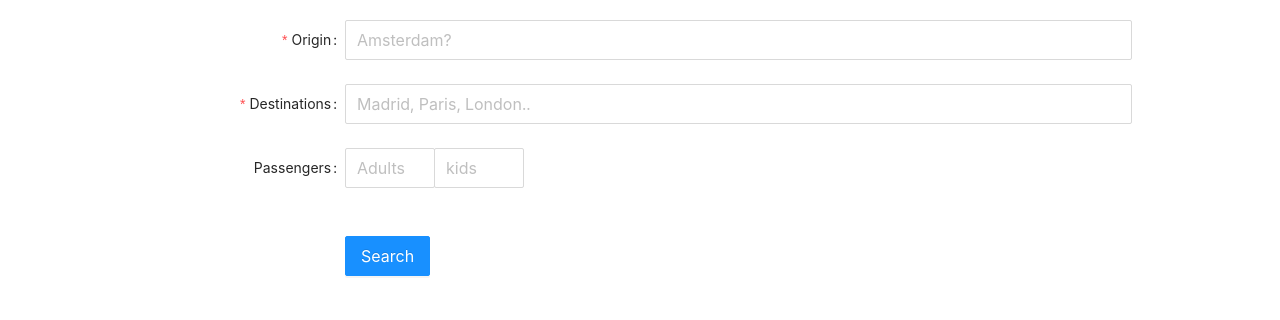
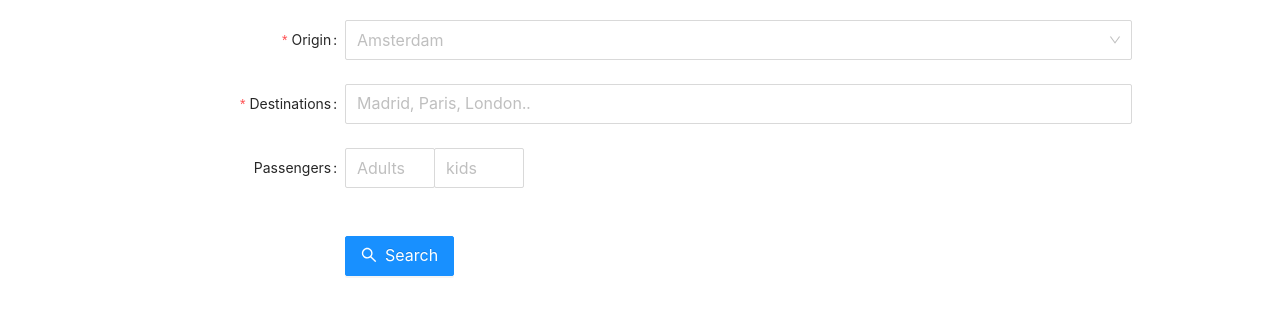
Before and after one commit to marcosmiani/fliyingcloud, a React (Create React App) app: page / in a window 1280 px wide. Shown: the top 320 px of the page. Built offline with nearby package versions, Linux system fonts and the light colour scheme.

Commit message:
Add multiple location search boxes

```diff
--- a/package.json
+++ b/package.json
@@ -9,6 +9,7 @@
     "@testing-library/react": "^11.1.0",
     "@testing-library/user-event": "^12.1.10",
     "antd": "^4.8.0",
+    "lodash": "^4.17.20",
     "moment": "^2.29.1",
     "react": "^17.0.1",
     "react-dom": "^17.0.1",
--- /dev/null
+++ b/src/Search/SelectBox.js
@@ -0,0 +1,54 @@
+import React from 'react'
+import { Select, Spin } from 'antd'
+import { CompassOutlined } from '@ant-design/icons'
+import debounce from 'lodash/debounce'
+import { useDispatch, useSelector } from 'react-redux'
+import { searchLocation } from './state'
+const { Option } = Select
+
+function NotFound () {
+  return (
+    <div style={{ textAlign: 'center' }}>
+      <CompassOutlined style={{ fontSize: 20 }} />
+      <p>Destination Not Found</p>
+    </div>
+  )
+}
+
+function RemoteSelect (props) {
+  const { searchType = 'origins', searchMode, ...restProps } = props
+
+  const dispatch = useDispatch()
+  const searchLoading = useSelector(state => state.search.locations[searchType].loading)
+  const searchError = useSelector(state => state.search.locations[searchType].error)
+  const searchResults = useSelector(state => state.search.locations[searchType].items)
+
+  const fetchUser = debounce(value => {
+    dispatch(searchLocation[searchType]({ term: value }))
+  }, 500)
+
+  return (
+    <Select
+      mode={searchMode}
+      labelInValue
+      showSearch
+      loading={searchLoading}
+      notFoundContent={
+        searchLoading // if Loading
+          ? <Spin size='small' />
+          : searchError // if error
+            ? <NotFound />
+            : null
+      }
+      filterOption={false}
+      onSearch={fetchUser}
+      {...restProps}
+    >
+      {searchResults.map(d => (
+        <Option key={d.code} value={d.code}>{d.name}</Option>
+      ))}
+    </Select>
+  )
+}
+
+export default RemoteSelect
--- a/src/Search/index.js
+++ b/src/Search/index.js
@@ -1,8 +1,9 @@
 import { Form, Input, Button, InputNumber } from 'antd'
-// import { KeyOutlined } from '@ant-design/icons'
-import { useDispatch } from 'react-redux'
+import { SearchOutlined, LoadingOutlined } from '@ant-design/icons'
+import { useDispatch, useSelector } from 'react-redux'
 // import styled from 'styled-components'
 import { searchFlights } from './state'
+import SelectBox from './SelectBox'
 
 const layout = {
   labelCol: {
@@ -24,6 +25,7 @@ const tailLayout = {
 
 function Search () {
   const dispatch = useDispatch()
+  const searchLoading = useSelector(state => state.search.flights.loading)
 
   // const accuWeatherTokenState = useSelector(state => state.tokens.accuWeatherToken)
   // const tequilaKiwiTokenState = useSelector(state => state.tokens.tequilaKiwiToken)
@@ -50,14 +52,14 @@ function Search () {
         name='origin'
         rules={[{ required: true, message: 'Please input your origin!' }]}
       >
-        <Input placeholder='Amsterdam?' />
+        <SelectBox allowClear searchType='origins' placeholder='Amsterdam' />
       </Form.Item>
       <Form.Item
         label='Destinations'
         name='destinations'
         rules={[{ required: true, message: 'Please input your destinations!' }]}
       >
-        <Input placeholder='Madrid, Paris, London..' />
+        <SelectBox allowClear searchType='destinations' searchMode='multiple' placeholder='Madrid, Paris, London..' />
       </Form.Item>
       <Form.Item label='Passengers'>
         <Input.Group compact>
@@ -80,7 +82,12 @@ function Search () {
         </Input.Group>
       </Form.Item>
       <Form.Item {...tailLayout}>
-        <Button type='primary' htmlType='submit'>
+        <Button
+          type='primary'
+          htmlType='submit'
+          disabled={searchLoading}
+          icon={searchLoading ? <LoadingOutlined /> : <SearchOutlined />}
+        >
           Search
         </Button>
       </Form.Item>
--- a/src/Search/state.js
+++ b/src/Search/state.js
@@ -3,14 +3,7 @@ import { fetch } from 'whatwg-fetch'
 import moment from 'moment'
 import URI from 'urijs'
 
-export const origin = createSlice({
-  name: 'origin',
-  initialState: false,
-  reducers: {
-    set: (state, { payload }) => payload || state
-  }
-})
-
+// UTILITY FUNCTIONS
 function checkStatus (response) {
   if (response.status >= 200 && response.status < 300) {
     return response
@@ -25,6 +18,79 @@ function parseJSON (response) {
   return response.json()
 }
 
+// ORIGIN
+export const origin = createSlice({
+  name: 'origin',
+  initialState: false,
+  reducers: {
+    set: (state, { payload }) => payload || state
+  }
+})
+
+// SEARCH LOCATION
+export const createSearchLocation = (id) => {
+  const asyncThunk = createAsyncThunk(
+    `${id}/location/fetchByParams`,
+    async ({ term = 'fra' }, thunkAPI) => {
+      const { tokens: { /* accuWeatherToken, */ tequilaKiwiToken } } = thunkAPI.getState()
+      const EN_LOCALE = 'en-US'
+      const AIRPORT_LOCATION_TYPE = 'airport'
+      const SMALL_LIMIT = 5
+      const ACTIVE_STATUS = true
+      // curl -X GET "https://tequila-api.kiwi.com/locations/query?term=Fran&locale=en-US&location_types=airport&limit=10&active_only=true" -H "accept: application/json" -H "apikey: jJ6sf5YuzyW67WKlXviCPChvdfx9dX5z"
+      return fetch(
+        URI('https://tequila-api.kiwi.com/locations/query')
+          .search({
+            term,
+            locale: EN_LOCALE,
+            location_types: AIRPORT_LOCATION_TYPE,
+            limit: SMALL_LIMIT,
+            active_only: ACTIVE_STATUS
+          }),
+        {
+          method: 'GET',
+          headers: {
+            accept: 'application/json',
+            apikey: tequilaKiwiToken
+          }
+        }
+      )
+        .then(checkStatus)
+        .then(parseJSON)
+    })
+
+  return {
+    asyncThunk,
+    slice: createSlice({
+      name: `${id}_locations`,
+      initialState: { items: [], loading: false, error: null },
+      reducers: {
+        // standard reducer logic, with auto-generated action types per reducer
+      },
+      extraReducers: {
+        // Add reducers for additional action types here, and handle loading state as needed
+        [asyncThunk.rejected]: (state, action) => {
+          // Add user to the state array
+          state.loading = false
+          state.error = `${action.payload}`
+        },
+        [asyncThunk.pending]: (state, action) => {
+          // Add user to the state array
+          state.loading = true
+          state.error = null
+        },
+        [asyncThunk.fulfilled]: (state, action) => {
+          state.loading = false
+          state.error = null
+          // Add payload to the state array
+          state.items = action.payload.locations
+        }
+      }
+    })
+  }
+}
+
+// SEARCH
 export const searchFlights = createAsyncThunk(
   'flight/fetchByParams',
   async ({ from = 'FRA', to = 'LON', adults = 1, children = 0 }, thunkAPI) => {
@@ -80,7 +146,7 @@ export const searchFlights = createAsyncThunk(
 )
 
 const flights = createSlice({
-  name: 'users',
+  name: 'flights',
   initialState: { items: [], loading: false, error: null },
   reducers: {
     // standard reducer logic, with auto-generated action types per reducer
@@ -106,6 +172,18 @@ const flights = createSlice({
   }
 })
 
+const originLocation = createSearchLocation('origin')
+const destinationLocation = createSearchLocation('destination')
+
+export const searchLocation = {
+  origins: originLocation.asyncThunk,
+  destinations: destinationLocation.asyncThunk
+}
+
 export default combineReducers({
+  locations: combineReducers({
+    origins: originLocation.slice.reducer,
+    destinations: destinationLocation.slice.reducer
+  }),
   flights: flights.reducer
 })
```
